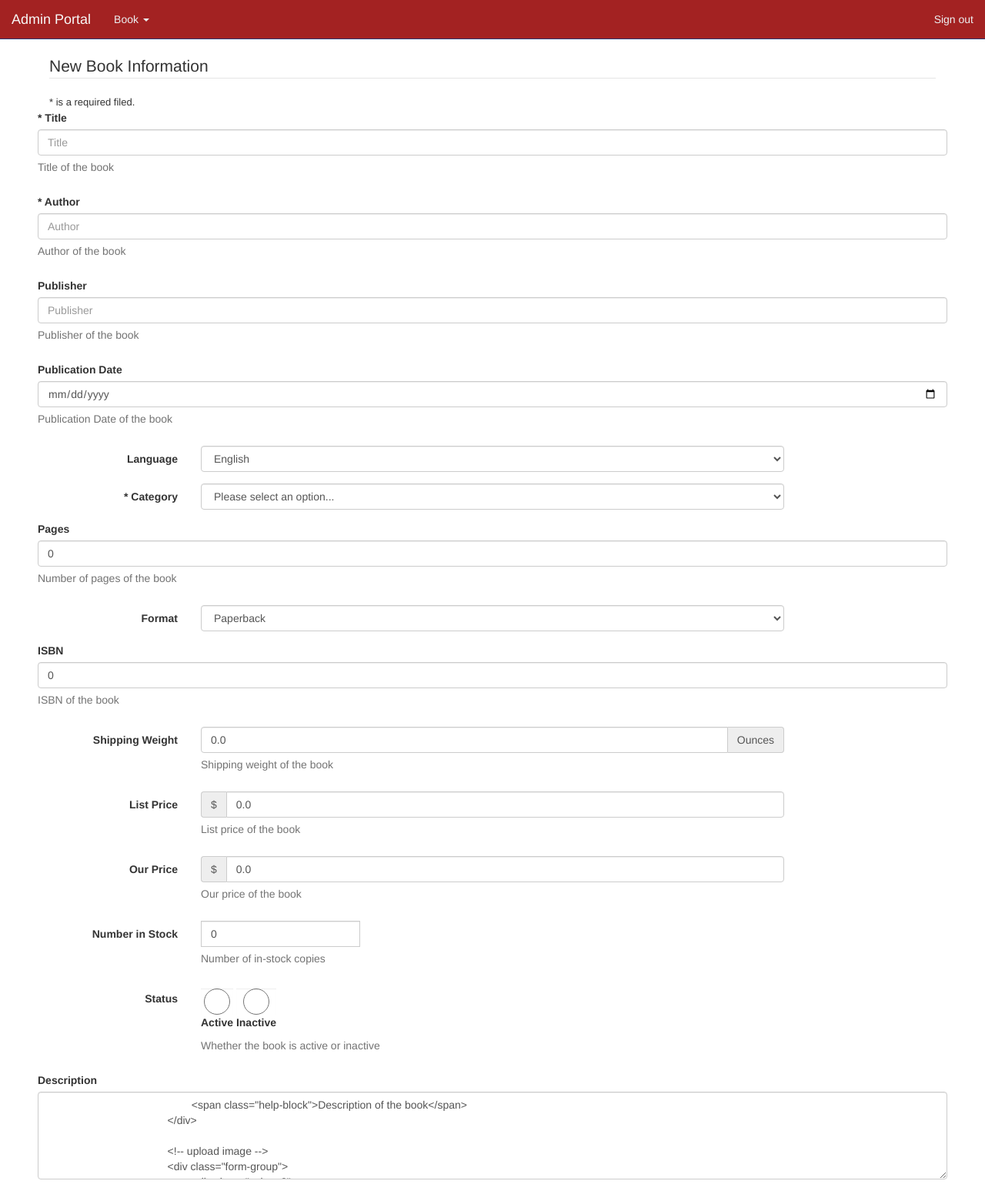
After one commit to MiniMelissa/AdminPortal, a Spring Boot app: page /book/add in a window 1280 px wide. The commit adds this page. Shown: the whole page at 77% size. Run offline with Spring Boot 4, Linux system fonts and the light colour scheme; a user stored in the database is signed in; some of the project's set-up classes (security, data sources, template engines, error pages and the like) are left out, and stand-ins take their place; some libraries are stand-ins or nearby versions.

Commit message:
add addBook page

```diff
--- /dev/null
+++ b/src/main/java/com/xumeng/adminportal/controller/BookController.java
@@ -0,0 +1,19 @@
+package com.xumeng.adminportal.controller;
+
+import org.springframework.stereotype.Controller;
+import org.springframework.ui.Model;
+import org.springframework.web.bind.annotation.RequestMapping;
+
+import com.xumeng.adminportal.domain.Book;
+
+@Controller
+@RequestMapping("/book")
+public class BookController {
+
+	@RequestMapping("/add")
+	public String addBook(Model model) {
+		Book book = new Book();
+		model.addAttribute("book", book);
+		return "addBook";
+	}
+}
--- a/src/main/java/com/xumeng/adminportal/controller/HomeController.java
+++ b/src/main/java/com/xumeng/adminportal/controller/HomeController.java
@@ -20,4 +20,5 @@ public class HomeController {
 	public  String login() {
 		return "login";
 	}
+
 }
--- /dev/null
+++ b/src/main/resources/templates/addBook.html
@@ -0,0 +1,218 @@
+<!DOCTYPE html>
+<html lang="en" xmlns:th="http://www.w3.org/1000/xhtml">
+<head th:replace="common/header :: common-header" />
+
+<body>
+	<div th:replace="common/header :: navbar"></div>
+
+	<div class="container">
+		<div class="row">
+			<form class="form-horizontal" th:action="@{/book/add}" method="post"
+				enctype="multipart/form-data">
+				<fieldset>
+					<legend class="center-block">New Book Information</legend>
+					<span style="font-size: small">* is a required filed.</span>
+					<!-- title -->
+					<div class="form-group">
+						<label for="title">* Title</label> <input type="text" name="title"
+							class="form-control" id="title" placeholder="Title"
+							th:value="${book.title}" required="required" /> <span
+							class="help-block">Title of the book</span>
+					</div>
+					<!--author -->
+					<div class="form-group">
+						<label for="author">* Author</label> <input type="text"
+							name="author" class="form-control" id="author"
+							placeholder="Author" th:value="${book.author}"
+							required="required" /> <span class="help-block">Author of
+							the book</span>
+					</div>
+					<!-- publisher -->
+					<div class="form-group">
+						<label for="publisher">Publisher</label> <input type="text"
+							name="publisher" class="form-control" id="publisher"
+							placeholder="Publisher" th:value="${book.publisher}" /> <span
+							class="help-block">Publisher of the book</span>
+					</div>
+
+					<!-- publication date -->
+					<div class="form-group">
+						<label for="publicationDate">Publication Date</label> <input
+							type="date" class="form-control" id="publicationDate"
+							name="publicationDate" placeholder="publication Date"
+							th:value="${book.publicationDate}" /> <span class="help-block">Publication
+							Date of the book</span>
+					</div>
+
+					<!-- language -->
+					<div class="form-group">
+						<label class="col-xs-2 control-label" for="language">Language</label>
+						<div class="col-xs-8">
+							<select th:value="${book.language}" id="language" name="language"
+								class="form-control">
+								<option value="english">English</option>
+								<option value="spanish">Spanish</option>
+							</select>
+						</div>
+					</div>
+
+					<!-- category -->
+					<div class="form-group">
+						<label class="col-xs-2 control-label" for="category">*
+							Category</label>
+						<div class="col-xs-8">
+							<select th:value="${book.category}" id="category" name="category"
+								class="form-control">
+								<option value="" selected="selected" disabled="disabled">Please
+									select an option...</option>
+								<option value="Management"
+									th:selected="(${book.category}=='Management')">Management</option>
+								<option value="Fiction"
+									th:selected="(${book.category}=='Fiction')">Fiction</option>
+								<option value="Engineering"
+									th:selected="(${book.category}=='Engineering')">Engineering</option>
+								<option value="Programming"
+									th:selected="(${book.category}=='Programming')">Programming</option>
+								<option value="Arts &amp; Literature"
+									th:selected="(${book.category}=='Arts &amp; Literature')">Arts
+									&amp; Literature</option>
+							</select>
+						</div>
+					</div>
+
+					<!-- pages -->
+					<div class="form-group">
+						<label for="pageNumber">Pages</label> <input type="text"
+							name="numberOfPages" class="form-control" id="pageNumber"
+							placeholder="Page Number" th:value="${book.numberOfPages}" /> <span
+							class="help-block">Number of pages of the book</span>
+					</div>
+
+
+					<!-- format -->
+					<div class="form-group">
+						<label class="col-xs-2 control-label" for="category">Format</label>
+						<div class="col-xs-8">
+							<select th:value="${book.format}" id="format" name="format"
+								class="form-control">
+								<option value="paperback">Paperback</option>
+								<option value="hardvocer">Paperback</option>
+							</select>
+						</div>
+					</div>
+
+					<!-- isbn -->
+					<div class="form-group">
+						<label for="isbn">ISBN</label> <input type="text" name="isbn"
+							class="form-control" id="isbn" placeholder="ISBN"
+							th:value="${book.isbn}" /> <span class="help-block">ISBN
+							of the book</span>
+					</div>
+
+					<!-- shipping weight -->
+					<div class="form-group">
+						<label class="col-xs-2 control-label" for="shippingWeight">
+							Shipping Weight</label>
+						<div class="col-xs-8">
+							<div class="input-group">
+								<input type="number" class="form-control" id="shippingWeight"
+									name="shippingWeight" placeholder="Shipping Weight"
+									th:value="${book.shippingWeight}" /> <span
+									class="input-group-addon">Ounces</span>
+							</div>
+							<span class="help-block">Shipping weight of the book</span>
+						</div>
+					</div>
+
+					<!-- list price -->
+					<div class="form-group">
+						<label class="col-xs-2 control-label" for="listPrice">
+							List Price</label>
+						<div class="col-xs-8">
+							<div class="input-group">
+								<span class="input-group-addon">$</span> <input type="number"
+									class="form-control" id="listPrice" name="listPrice"
+									placeholder="List Price" th:value="${book.listPrice}" />
+							</div>
+							<span class="help-block">List price of the book</span>
+						</div>
+					</div>
+
+					<!-- our price -->
+					<div class="form-group">
+						<label class="col-xs-2 control-label" for="ourPrice"> Our
+							Price</label>
+						<div class="col-xs-8">
+							<div class="input-group">
+								<span class="input-group-addon">$</span> <input type="number"
+									class="form-control" id="ourPrice" name="ourPrice"
+									placeholder="Our Price" th:value="${book.ourPrice}" />
+							</div>
+							<span class="help-block">Our price of the book</span>
+						</div>
+					</div>
+
+					<!-- in stock number -->
+					<div class="form-group">
+						<label class="col-xs-2 control-label" for="inStockNumber">
+							Number in Stock</label>
+						<div class="col-xs-8">
+							<div class="input-group">
+								<input type="number" class="form-control" id="inStockNumber"
+									name="inStockNumber" placeholder="Number of in-stock copies"
+									th:value="${book.inStockNumber}" />
+							</div>
+							<span class="help-block">Number of in-stock copies</span>
+						</div>
+					</div>
+
+					<!-- status of book -->
+					<div class="form-group">
+						<label class="col-xs-2 control-label" for="status"> Status</label>
+						<div class="col-xs-8">
+							<label> <input type="radio" class="form-control"
+								name="active" value="true" /> Active
+							</label> <label> <input type="radio" class="form-control"
+								name="active" value="false" />Inactive
+							</label> <span class="help-block">Whether the book is active or
+								inactive</span>
+						</div>
+					</div>
+
+					<!-- description -->
+					<div class="form-group">
+						<label for="description">Description</label>
+						<textarea name="description" rows="5" class="form-control"
+							id="description" placeholder="Description"
+							th:value="${book.description}" />
+						<span class="help-block">Description of the book</span>
+					</div>
+
+					<!-- upload image -->
+					<div class="form-group">
+						<div class="col-xs-2">
+							<label for="bookImage">Upload book image</label>
+						</div>
+						<div class="col-xs-8">
+							<input id="bookImage" type="file" name="bookImage"
+								th:value="${book.bookImage}" />
+						</div>
+					</div>
+
+					<div class="form-group">
+						<button type="submit" class="btn btn-success">Add Book</button>
+						<a class="btn btn-danger" th:href="@{/}">Cancel</a>
+					</div>
+
+
+				</fieldset>
+			</form>
+		</div>
+
+	</div>
+	<!-- end of container -->
+
+
+	<div th:replace="common/header :: body-bottom-scripts"></div>
+</body>
+</html>
--- a/src/main/resources/templates/common/header.html
+++ b/src/main/resources/templates/common/header.html
@@ -23,6 +23,92 @@
 
 <body>
 	<div th:fragment="navbar">
+
+	<style>.navbar-default {
+        background-color: #a32222;
+        border-color: #293872;
+    }
+
+    .navbar-default .navbar-brand {
+        color: #ecf0f1;
+    }
+
+    .navbar-default .navbar-brand:hover,
+    .navbar-default .navbar-brand:focus {
+        color: #f8f9f8;
+    }
+
+    .navbar-default .navbar-text {
+        color: #ecf0f1;
+    }
+
+    .navbar-default .navbar-nav > li > a {
+        color: #ecf0f1;
+    }
+
+    .navbar-default .navbar-nav > li > a:hover,
+    .navbar-default .navbar-nav > li > a:focus {
+        color: #f8f9f8;
+    }
+
+    .navbar-default .navbar-nav > .active > a,
+    .navbar-default .navbar-nav > .active > a:hover,
+    .navbar-default .navbar-nav > .active > a:focus {
+        color: #f8f9f8;
+        background-color: #293872;
+    }
+
+    .navbar-default .navbar-nav > .open > a,
+    .navbar-default .navbar-nav > .open > a:hover,
+    .navbar-default .navbar-nav > .open > a:focus {
+        color: #f8f9f8;
+        background-color: #293872;
+    }
+
+    .navbar-default .navbar-toggle {
+        border-color: #293872;
+    }
+
+    .navbar-default .navbar-toggle:hover,
+    .navbar-default .navbar-toggle:focus {
+        background-color: #293872;
+    }
+
+    .navbar-default .navbar-toggle .icon-bar {
+        background-color: #ecf0f1;
+    }
+
+    .navbar-default .navbar-collapse,
+    .navbar-default .navbar-form {
+        border-color: #ecf0f1;
+    }
+
+    .navbar-default .navbar-link {
+        color: #ecf0f1;
+    }
+
+    .navbar-default .navbar-link:hover {
+        color: #f8f9f8;
+    }
+
+    @media (max-width: 767px) {
+        .navbar-default .navbar-nav .open .dropdown-menu > li > a {
+            color: #ecf0f1;
+        }
+
+        .navbar-default .navbar-nav .open .dropdown-menu > li > a:hover,
+        .navbar-default .navbar-nav .open .dropdown-menu > li > a:focus {
+            color: #f8f9f8;
+        }
+
+        .navbar-default .navbar-nav .open .dropdown-menu > .active > a,
+        .navbar-default .navbar-nav .open .dropdown-menu > .active > a:hover,
+        .navbar-default .navbar-nav .open .dropdown-menu > .active > a:focus {
+            color: #f8f9f8;
+            background-color: #293872;
+        }
+    }</style>
+
 		<nav class="navbar navbar-default navbar-static-top">
 			<div class="container-fluid">
 				<!-- Brand and toggle get grouped for better mobile display -->
@@ -50,7 +136,7 @@
 							</ul></li>
 					</ul>
 					<ul class="nav navbar-nav navbar-right">
-						<li><a href="#">Sign out</a></li>
+						<li><a th:href="@{/logout}">Sign out</a></li>
 					</ul>
 				</div>
 				<!-- /.navbar-collapse -->
```
